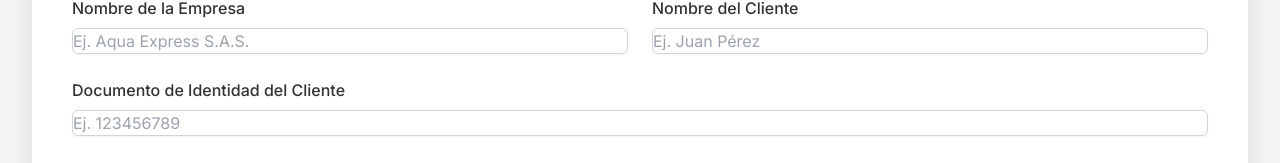
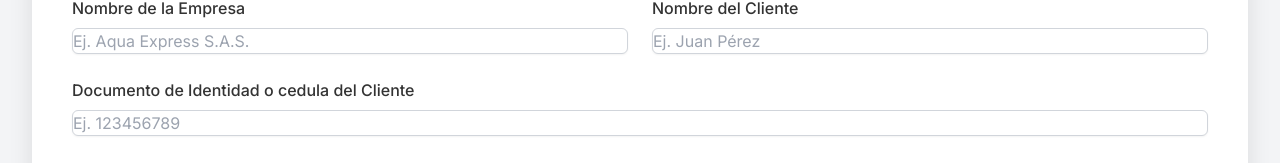
Before and after one commit to srcdc7/facturas-simples, a plain HTML site: page index.html in a window 1280 px wide. Shown: the part 200-363 px from the top of the page. Drawn offline with nearby package versions, Linux system fonts and the light colour scheme.

Commit message:
Update index.html

```diff
--- a/index.html
+++ b/index.html
@@ -124,7 +124,7 @@
                     <input type="text" id="clientName" placeholder="Ej. Juan Pérez" class="block mt-1 w-full rounded-md shadow-sm border-gray-300 focus:border-indigo-300 focus:ring focus:ring-indigo-200 focus:ring-opacity-50">
                 </div>
                 <div class="md:col-span-2">
-                    <label for="clientId" class="label">Documento de Identidad del Cliente</label>
+                    <label for="clientId" class="label">Documento de Identidad o cedula del Cliente</label>
                     <input type="text" id="clientId" placeholder="Ej. 123456789" class="block mt-1 w-full rounded-md shadow-sm border-gray-300 focus:border-indigo-300 focus:ring focus:ring-indigo-200 focus:ring-opacity-50">
                 </div>
             </div>
```
